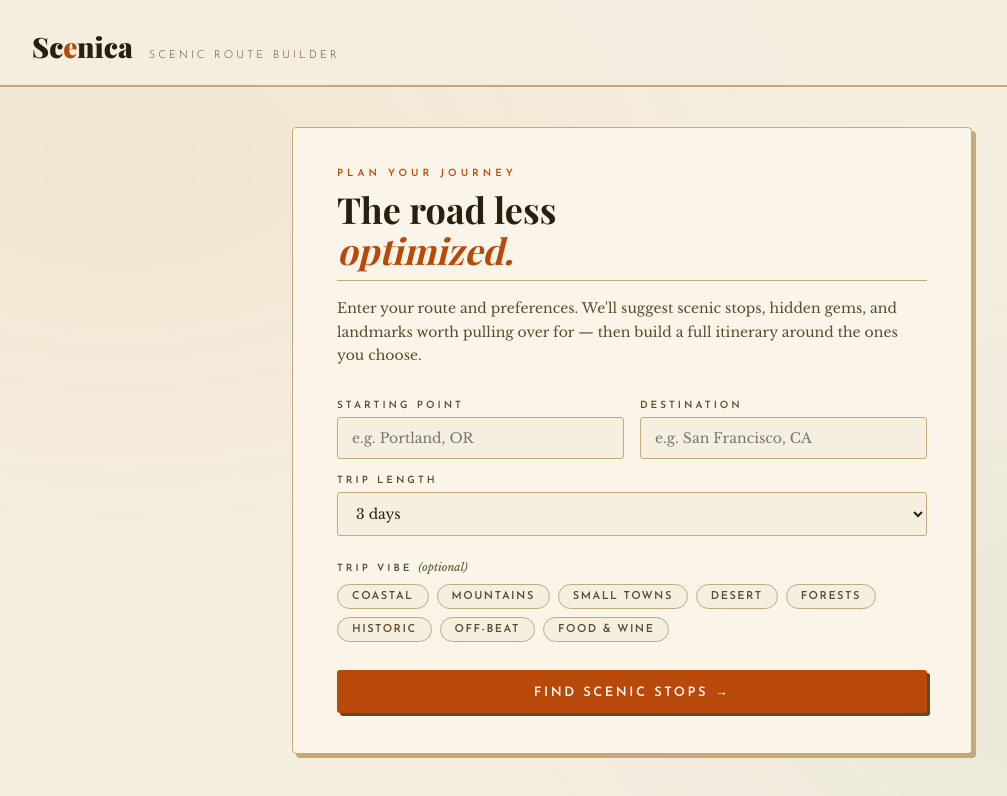
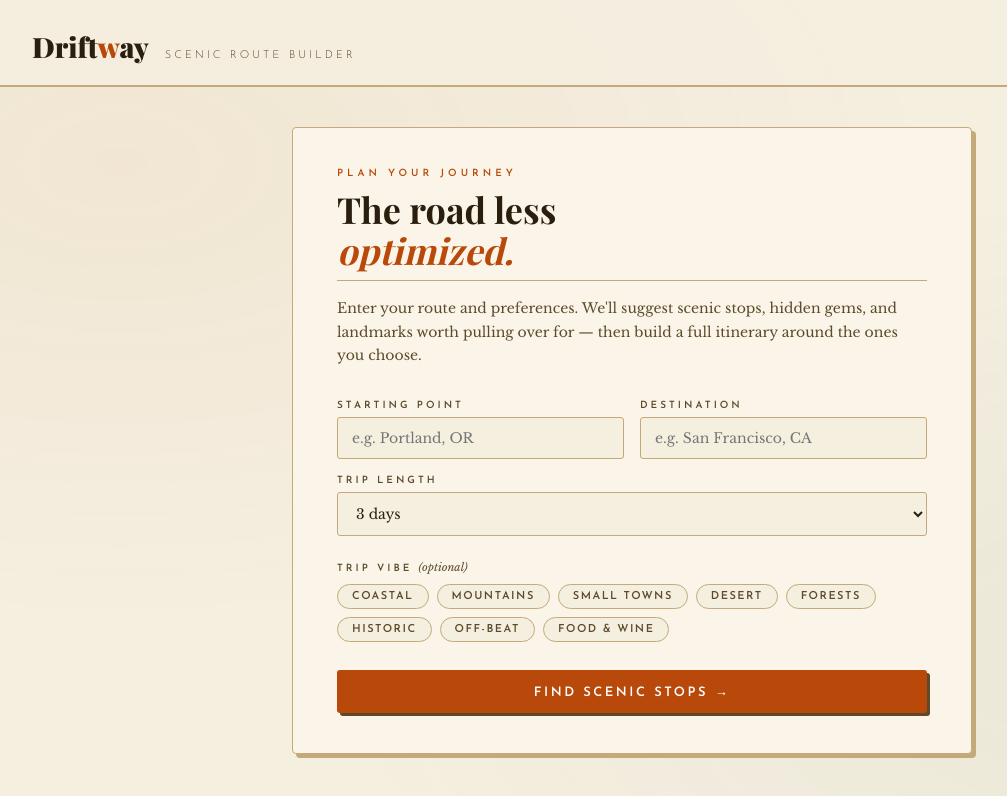
Before and after one commit to dev-bmahdavi/driftway, a React (Vite) app: page / in a window 1280 px wide. Shown: the top 796 px of the page, without its empty margins (8-1015 px from the left). Built offline with nearby package versions, Linux system fonts and the light colour scheme; a web font is replaced by a local one.

Commit message:
rebrand to Driftway

```diff
--- a/package.json
+++ b/package.json
@@ -1,5 +1,5 @@
 {
-  "name": "scenica",
+  "name": "driftway",
   "version": "1.0.0",
   "scripts": {
     "dev": "vite",
--- a/src/App.jsx
+++ b/src/App.jsx
@@ -204,7 +204,7 @@ async function callAI(prompt) {
   return JSON.parse(clean);
 }
 
-export default function Scenica() {
+export default function Driftway() {
   const [phase, setPhase] = useState("intro");
   const [origin, setOrigin] = useState("");
   const [destination, setDestination] = useState("");
@@ -282,7 +282,7 @@ Respond ONLY with valid JSON, no markdown:
       <style>{styles}</style>
       <div className="app">
         <header className="header">
-          <div className="header-title">Sc<span>e</span>nica</div>
+          <div className="header-title">Drift<span>w</span>ay</div>
           <div className="header-sub">Scenic Route Builder</div>
         </header>
         <main className="main">
```
